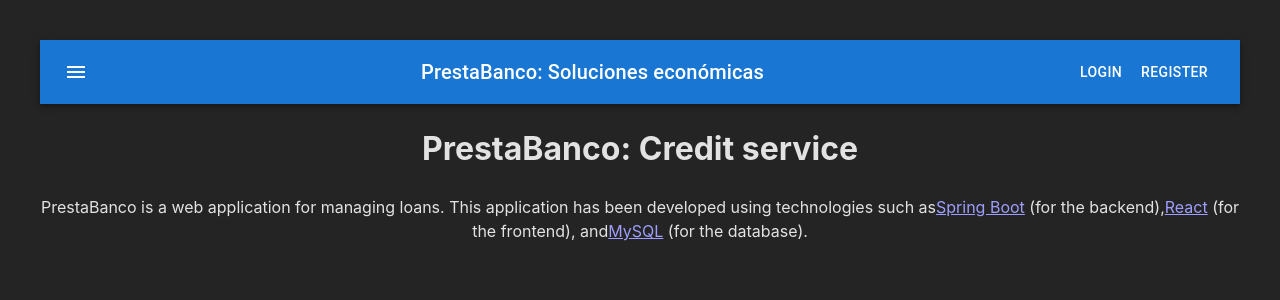
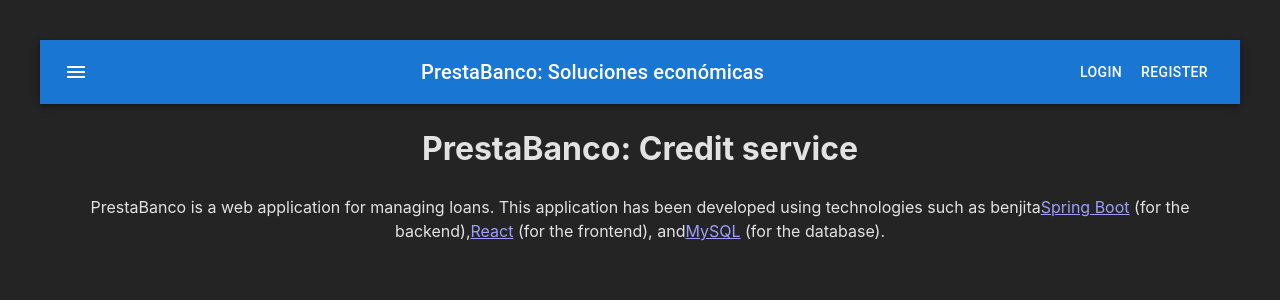
Before and after one commit to CesarRodriguezPardo/tingeso_lab1, a React (Vite) app in the folder front/: page /home in a window 1280 px wide. Shown: the top 300 px of the page. Built offline with nearby package versions, Linux system fonts and the light colour scheme.

Commit message:
Cambio 1

```diff
--- a/front/src/components/Home.jsx
+++ b/front/src/components/Home.jsx
@@ -4,6 +4,7 @@
       <h1>PrestaBanco: Credit service</h1>
       <p>
   PrestaBanco is a web application for managing loans. This application has been developed using technologies such as
+  benjita
   <a href="https://spring.io/projects/spring-boot">Spring Boot</a> (for the backend),
   <a href="https://reactjs.org/">React</a> (for the frontend), and
   <a href="https://www.mysql.com/products/community/">MySQL</a> (for the database).
```
